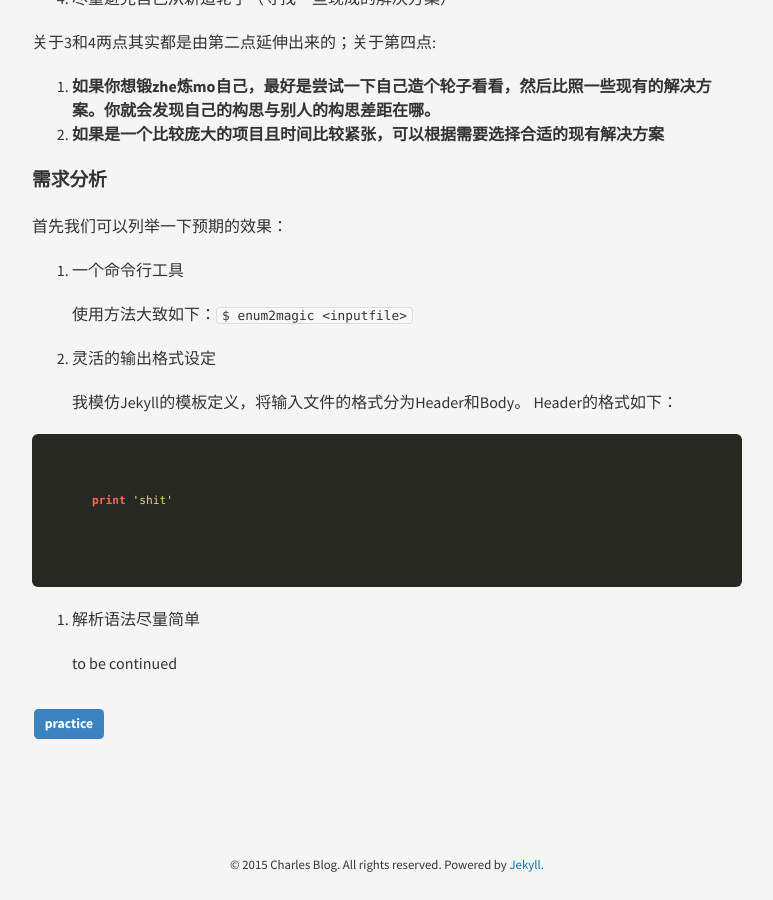
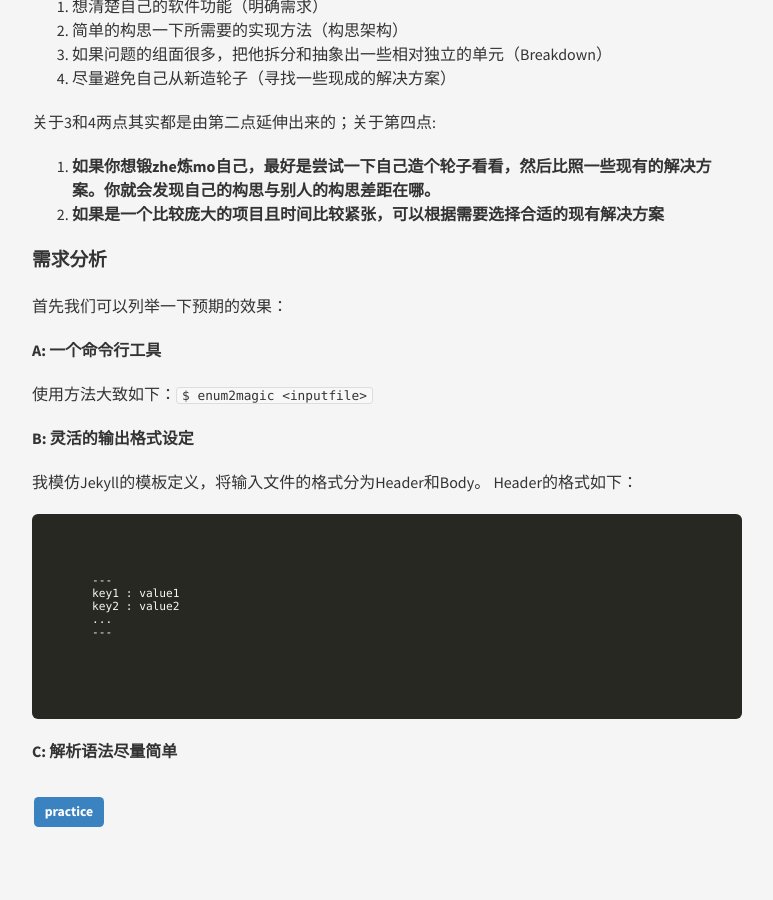
Before and after one commit to JavaCS3/blog, a Jekyll site: the page built from _posts/2015-02-08-enum2magic.md, in a window 1280 px wide and 900 px high, scrolled down 964 px. Shown: the whole window, without its empty margins (253-1026 px from the left). Built offline with Jekyll 4.4.1, drawn with Linux system fonts in a browser that asks for light colours; nearby versions of some CDN libraries; Markdown is read by kramdown in place of the engine named in the settings; comment, search, counter and statistics services are not loaded.

Commit message:
fixing highlights

````diff
--- a/_posts/2015-02-08-enum2magic.md
+++ b/_posts/2015-02-08-enum2magic.md
@@ -12,11 +12,11 @@
 
 ### 问题
 这个例子是来自工作当中。由于一些历史原因，工作中用的Java1.4版本（吐嘈：话说1.5和1.4差别真的不是一点点，希望能早日走出1.4的魔抓）。我发现代码里很多的硬编码的ID，比如：
-{% highlight java %}
+``` java
 public static int Jan = 0x00;
 public static int Feb = 0x01;
 public static int Mar = 0x02;
-{% endhighlight %}
+```
 后来才发现，原来Java1.4不支持枚举类型(T__T)。这将会面临一个问题。如果需要增、删、改某个ID的值的话，很可能会需要修改一大片ID。这需要付出很大的人力代价，而且非常容易出错。
 
 为了很方便的解决这一问题，我决定写一个脚本自动的帮助我构建这些硬编码的ID。
@@ -36,19 +36,17 @@
 ### 需求分析
 首先我们可以列举一下预期的效果：
 
-1. 一个命令行工具
+#### A: 一个命令行工具
+使用方法大致如下：`$ enum2magic <inputfile>`
 
-    使用方法大致如下：`$ enum2magic <inputfile>`
-
-2. 灵活的输出格式设定
-
-    我模仿Jekyll的模板定义，将输入文件的格式分为Header和Body。
-    Header的格式如下：
-
-``` python
-print 'shit'
+#### B: 灵活的输出格式设定
+我模仿Jekyll的模板定义，将输入文件的格式分为Header和Body。
+Header的格式如下：
+``` text
+---
+key1 : value1
+key2 : value2
+...
+---
 ```
-
-3. 解析语法尽量简单
-
-    to be continued
+#### C: 解析语法尽量简单
````
